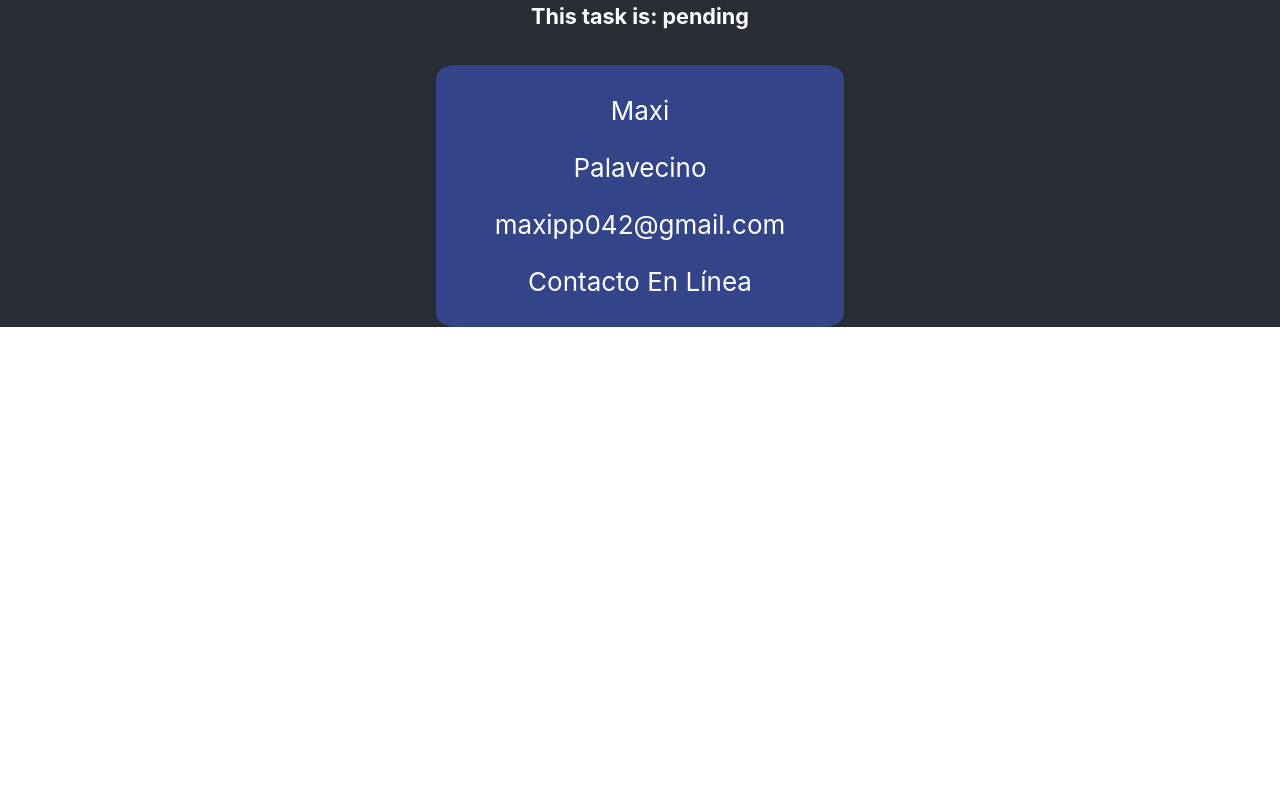
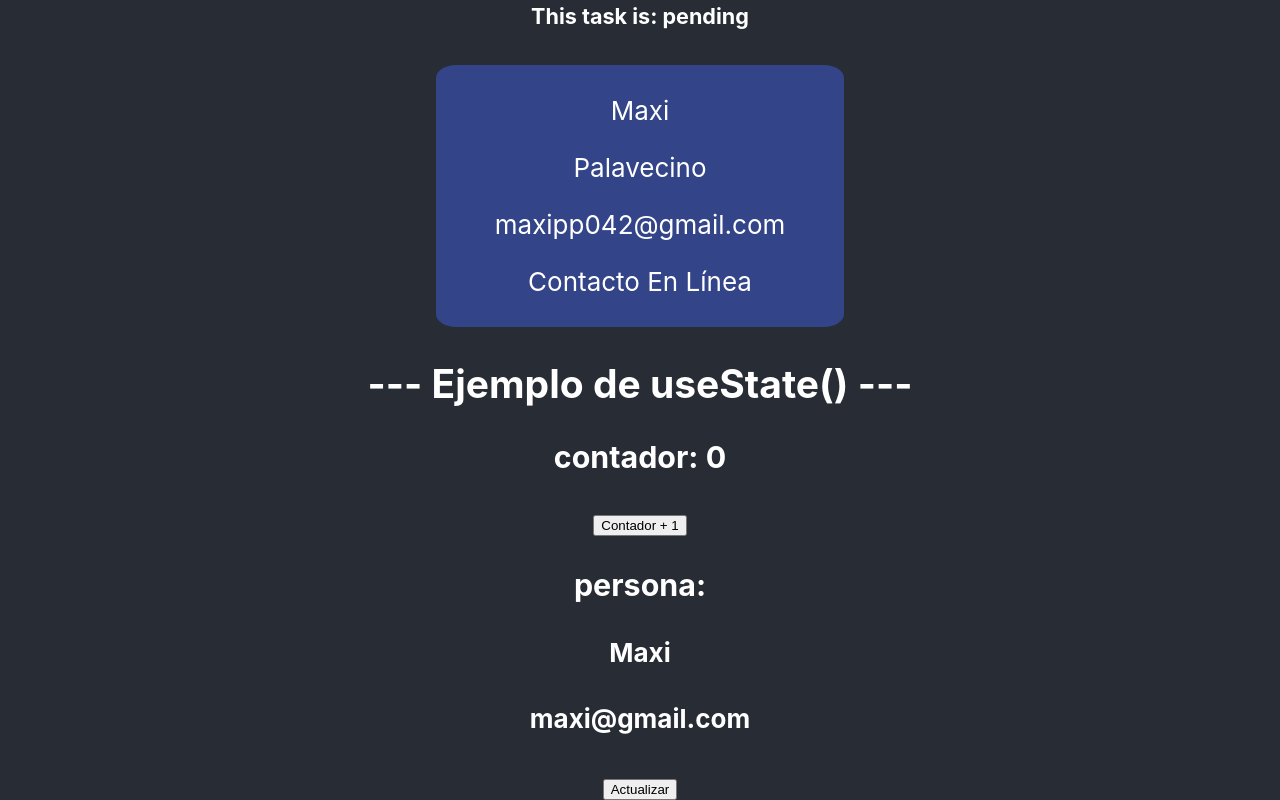
Before and after one commit to maxIterate/Backend-Python, a React (Create React App) app in the folder ReactJS/Parte 1/hola-mundo/: page / in a window 1280 px wide. Shown: the part 597-1397 px from the top of the page. Before the commit the page ends 924 px from the top, so only its background shows below. Built offline with nearby package versions, Linux system fonts and the light colour scheme.

Commit message:
added hooks notes

```diff
--- a/ReactJS/Parte 1/hola-mundo/src/App.js
+++ b/ReactJS/Parte 1/hola-mundo/src/App.js
@@ -4,6 +4,7 @@ import './App.css';
 // import GreetingF from './components/pure/greetingF';
 import TaskListComponent from './components/container/task_list';
 import ContactState from './components/container/contactState';
+import Ejemplo1 from './hooks/Ejemplo1';
 
 function App() {
   return (
@@ -16,7 +17,10 @@ function App() {
         {/* <GreetingF name="Masi"/> */}
         {/* Componente de listado de tareas */}
         <TaskListComponent></TaskListComponent>
+        {/* Ejercicio 1,2,3 */}
         <ContactState></ContactState>
+        {/* Ejemplo de uso de HOOKS */}
+        <Ejemplo1></Ejemplo1>
       </header>
     </div>
   );
--- /dev/null
+++ b/ReactJS/Parte 1/hola-mundo/src/hooks/Ejemplo1.jsx
@@ -0,0 +1,69 @@
+/*
+Ejemplo de uso del Hook useState
+
+Crear un componente de tipo función y acceder a su estado
+privado a través de un hook y, además, poder modificarlo
+
+*/
+
+import React, { useState } from 'react';
+
+const Ejemplo1 = () => {
+
+    // Valor inicial para un contador
+    const valorInicial = 0
+
+    // Valor inicial para una persona
+    const personaInicial = {
+        nombre: 'Maxi',
+        email: 'maxi@gmail.com'
+    }
+
+    /*
+    Queremos que el valorInicial y personaInicial sean parte del estado del componente para así poder gestionar su cambio y que éste se vea reflejado en la vista del componente.
+
+    const [nombreVariable, funcionParaCambiar] = useState(valorInicial)
+    */
+
+    const [contador, setContador] = useState(valorInicial);
+    const [persona, setPersona] = useState(personaInicial);
+
+
+    /*
+    Función para actualizar el estado privado que contiene el contador
+    */
+    function incrementarContador() {
+        // ? funcionParaCambiar(nuevoValor)
+        setContador(contador + 1)
+    }
+
+    /**
+     * Función para actualizar el estado de persona en el componente
+     */
+    function actualizarPersona() {
+        setPersona(
+            {
+                nombre: 'Pepe',
+                email: 'pepe@gmail.com'
+            }
+        )
+    }
+
+    return (
+        <>
+            <div>
+                <h2>--- Ejemplo de useState() ---</h2>
+                <h3>contador: {contador}</h3>
+                <button onClick={incrementarContador}>Contador + 1</button>
+            </div>
+            <div>
+                <h3>persona:</h3>
+                <h4>{persona.nombre}</h4>
+                <h4>{persona.email}</h4>
+                <button onClick={actualizarPersona}>Actualizar</button>
+            </div>
+        </>
+    );
+}
+
+export default Ejemplo1;
```
Also changed, not shown: 2 other files (tests, documents, lock files or other folders).
